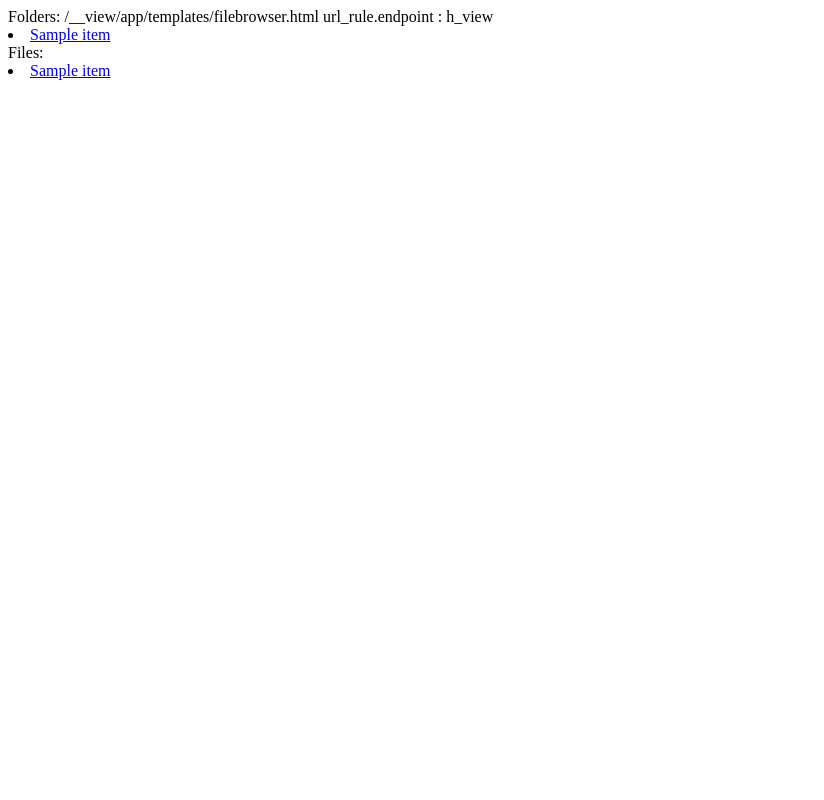
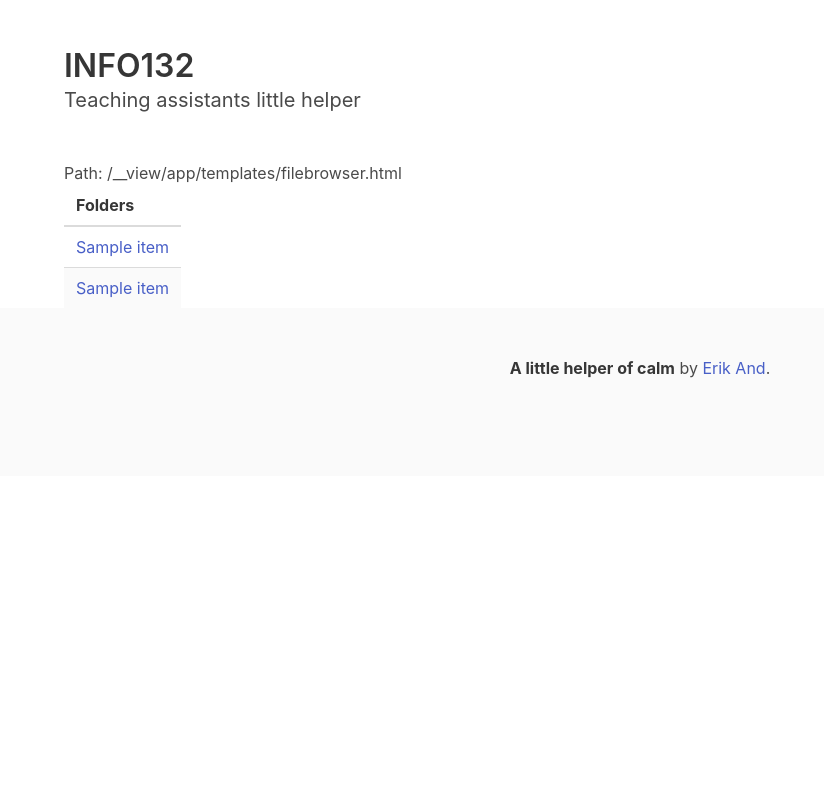
Before and after one commit to kalzun/assignment_view, a Flask app: template app/templates/filebrowser.html in a window 1280 px wide. Shown: the whole page, without its empty margins (0-824 px from the left). Run offline with Flask 2, Linux system fonts and the light colour scheme; the template is opened without the code that fills it: most values are stand-ins (such as "Sample title", 1, 10 or a date in 2020); some libraries are stand-ins or nearby versions.

Commit message:
Table layout

```diff
--- a/app/templates/filebrowser.html
+++ b/app/templates/filebrowser.html
@@ -1,14 +1,83 @@
-Folders:
+<!doctype html>
+<html>
+<head>
+    <title>Small app of calm</title>
+    <link rel="stylesheet"
+      href="https://cdnjs.cloudflare.com/ajax/libs/highlight.js/10.1.2/styles/tomorrow.min.css">
+     <link rel="stylesheet" href="https://cdn.jsdelivr.net/npm/bulma@0.9.0/css/bulma.min.css">
+<style>
+body {
+
+    < -- background: #002b36; -->
+}
+
+.invisible {
+    visibility: hidden;
+}
+
+#info-success-copy {
+  position: relative;
+  display: inline-block;
+}
+
+</style>
+<script src="https://cdnjs.cloudflare.com/ajax/libs/highlight.js/10.1.2/highlight.min.js"></script>
+<script charset="UTF-8" src="https://cdnjs.cloudflare.com/ajax/libs/highlight.js/10.1.2/languages/python.min.js"></script>
+ <script>hljs.initHighlightingOnLoad();</script>
+</head>
+<body>
+    <section class="hero">
+  <div class="hero-body">
+    <div class="container">
+      <h1 class="title">
+        INFO132
+      </h1>
+      <h2 class="subtitle">
+        Teaching assistants little helper
+      </h2>
+    </div>
+  </div>
+</section>
+    <div class="container">
+Path:
 {{ request.path }}
-url_rule.endpoint : {{ request.url_rule.endpoint }}
+
+    <div class="container">
+    <table class="table is-striped">
+        <thead>
+            <tr>
+                {% if context.folders %}
+                <th>Folders</th>
+                {% elif context.files %}
+                <th>Files</th>
+                {% endif  %}
+            </tr>
+        </thead>
+    <tbody>
 {% for item in context.folders %}
-<li><a href="{{ item }}">{{ item }}</a> </li>
+<tr>
+<td><a href="{{ item }}">{{ item }}</a> </td>
+</tr>
 {# comment
 <!-- <li><a href="{{ request.path }}{{ item }}">{{ item }}</a> </li> -->
 <!-- <li><a href="{{ request.path }}{{ url_for('show_all_submissions_in_folder', folder=item, filename='') }}">{{ item }}</a> </li> -->
  #}
 {% endfor %}
-Files:
 {% for item in context.files %}
-<li><a href="{{ item }}">{{ item }}</a> </li>
+<tr>
+<td><a href="{{ item }}">{{ item }}</a> </td>
+</tr>
 {% endfor %}
+    </tbody>
+    </table>
+    </div>
+    </div>
+<footer class="footer">
+  <div class="content has-text-centered">
+    <p>
+      <strong>A little helper of calm</strong> by <a href="https://longrind.com">Erik And</a>. </p>
+
+  </div>
+</footer>
+</body>
+</html>
```
